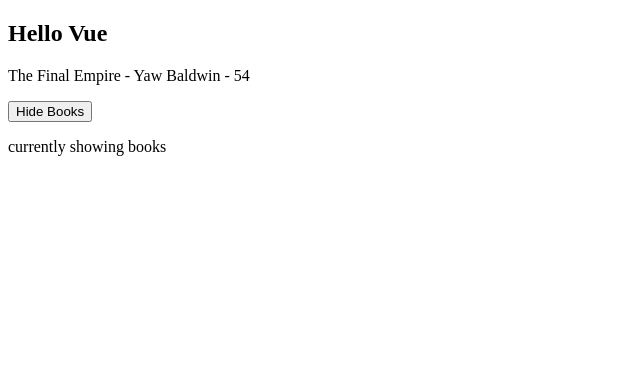
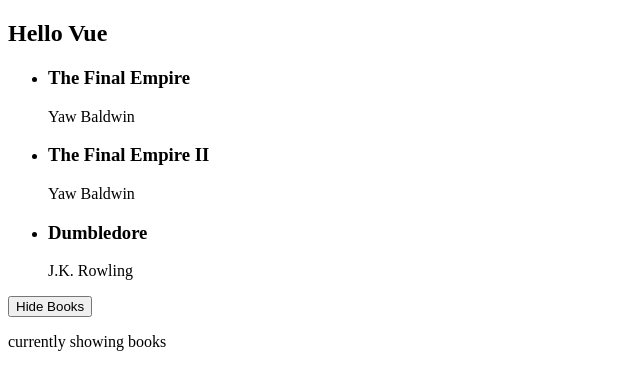
Before and after one commit to ekiira/Vue-starter, a plain HTML site: page index.html in a window 1280 px wide. Shown: the whole page, without its empty margins (0-640 px from the left). Drawn offline with nearby package versions, Linux system fonts and the light colour scheme.

Commit message:
renderig lists

```diff
--- a/app.js
+++ b/app.js
@@ -2,9 +2,11 @@ const app = Vue.createApp({
   data() {
     return {
       showBooks: true,
-      title: "The Final Empire",
-      author: "Yaw Baldwin",
-      age: "54",
+      books: [
+        { title: "The Final Empire", author: "Yaw Baldwin" },
+        { title: "The Final Empire II", author: "Yaw Baldwin" },
+        { title: "Dumbledore", author: "J.K. Rowling" }
+      ],
     };
   },
   methods: {
--- a/index.html
+++ b/index.html
@@ -11,7 +11,12 @@
     <div id="app">
       <h2>Hello Vue</h2>
       <div v-if="showBooks">
-        <p>{{ title }} - {{ author }} - {{ age }}</p>
+        <ul>
+          <li v-for="book in books">
+            <h3>{{ book.title }}</h3>
+            <p>{{ book.author }}</p>
+          </li>
+        </ul>
       </div>
       <button @click="toggleShowBooks">
         <span v-if="showBooks">Hide Books</span>
```
